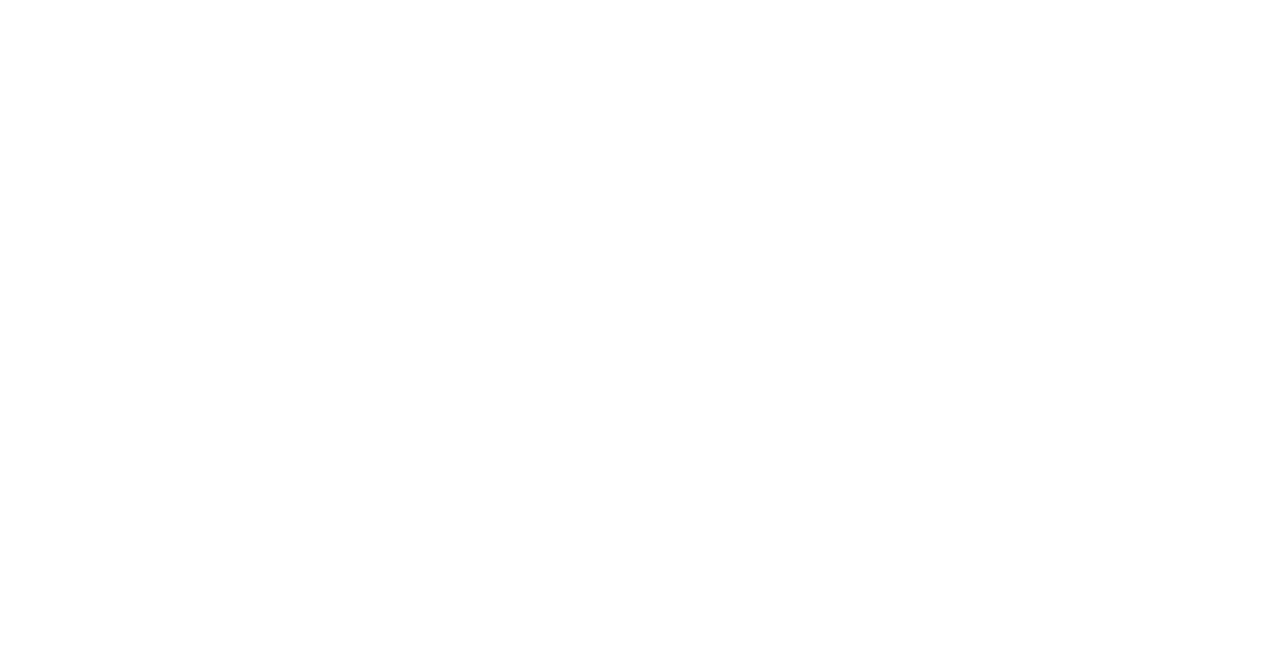
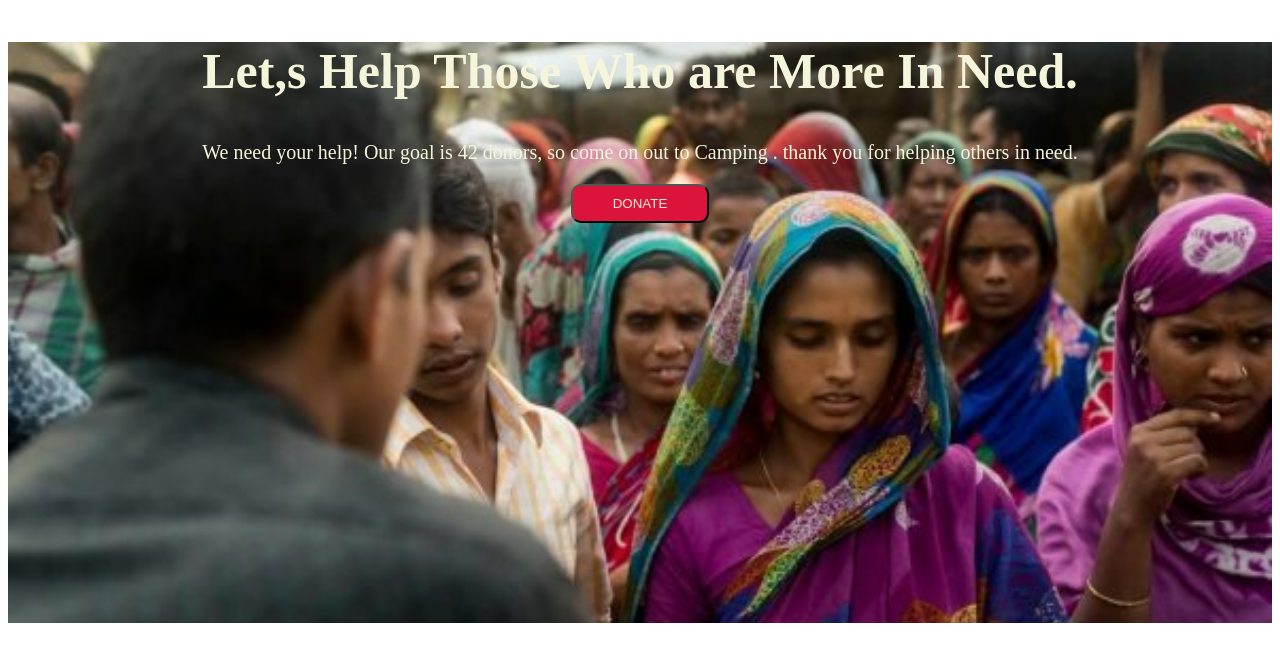
Before and after one commit to rakibahmed17/donate-everyday, a plain HTML site: page index.html in a window 1280 px wide. Drawn offline with Linux system fonts and the light colour scheme.

Commit message:
first section

```diff
--- a/index.html
+++ b/index.html
@@ -13,5 +13,14 @@
     />
     <link rel="stylesheet" href="style.css" />
   </head>
-  <body></body>
+  <body>
+    <section class="first-section">
+      <h1>Let,s Help Those Who are More In Need.</h1>
+      <p>
+        We need your help! Our goal is 42 donors, so come on out to Camping .
+        thank you for helping others in need.
+      </p>
+      <button class="donate-btn">DONATE</button>
+    </section>
+  </body>
 </html>
--- a/style.css
+++ b/style.css
@@ -0,0 +1,21 @@
+.first-section{
+ background-repeat: no-repeat;
+ background-image: url(images/donation1.jpg);
+ background-size: 100%;
+  padding-bottom:400px;
+text-align: center;
+color: beige;
+font-size: 20px;
+
+}
+.first-section h1{
+  font-size: 50px;
+}
+
+.donate-btn{
+  padding: 10px 40px;
+  color: blanchedalmond;
+ background-color: crimson;
+ border-radius: 10px;
+
+}
```
